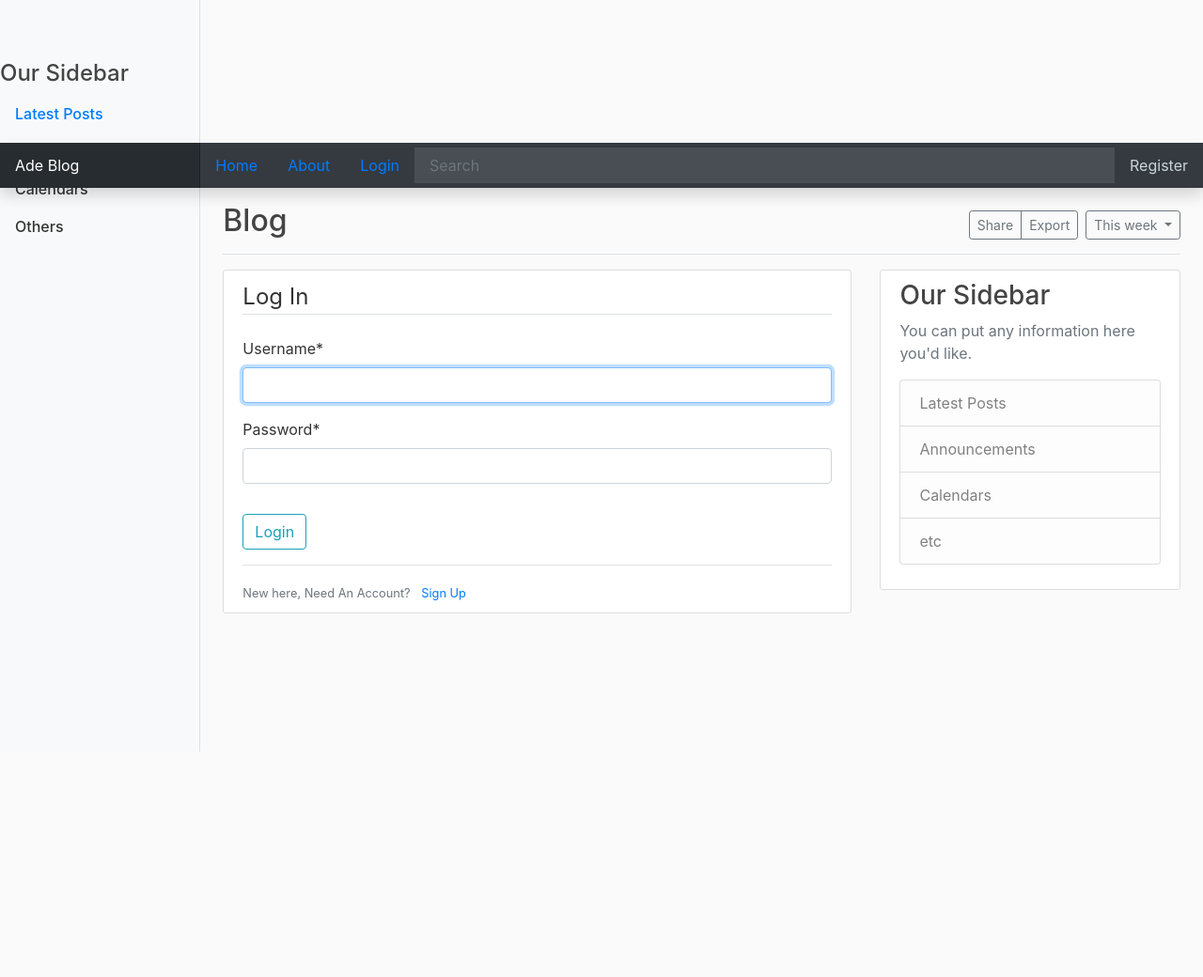
After one commit to damade/blog_site, a Django app: page /login/ in a window 1280 px wide. The commit adds this page. Shown: the top 1040 px of the page at 94% size. Run offline with Django 3.2, Linux system fonts and the light colour scheme; some libraries are stand-ins or nearby versions.

```diff
--- a/blog/templates/blog/base.html
+++ b/blog/templates/blog/base.html
@@ -20,24 +20,49 @@
     {% endif %}
 </head>
 <body>
+{% if user.is_authenticated %}
+<header class="site-header">
     <nav class="navbar navbar-dark sticky-top bg-dark flex-md-nowrap p-0 shadow">
         <a class="navbar-brand col-md-3 col-lg-2 mr-0 px-3" href="{% url 'blog-home' %}">Ade Blog</a>
         <a class=" nav-item nav-link" href="{% url 'blog-home' %}">Home <span class="sr-only">(current)</span></a>
         <a class="nav-item nav-link" href="{% url 'blog-about' %}">About</a>
-    <a class="nav-link nav-item" href="#">Login</a>
+        <a class="nav-link nav-item" href="{% url 'profile' %}">Profile</a>
         <button class="navbar-toggler position-absolute d-md-none collapsed" type="button" data-toggle="collapse"
-            data-target="#sidebarMenu" aria-controls="sidebarMenu" aria-expanded="false" aria-label="Toggle navigation">
+                data-target="#sidebarMenu" aria-controls="sidebarMenu" aria-expanded="false"
+                aria-label="Toggle navigation">
             <span class="navbar-toggler-icon"></span>
         </button>
 
         <input class="form-control form-control-dark w-100" type="text" placeholder="Search" aria-label="Search">
         <ul class="navbar-nav px-3">
             <li class="nav-item text-nowrap">
-            <a class=" nav-item nav-link" href="#">Register</a>
+                <a class=" nav-item nav-link" href="{% url 'logout' %}">Logout</a>
             </li>
         </ul>
     </nav>
+</header>
+{% else %}
+<header class="site-header">
+    <nav class="navbar navbar-dark sticky-top bg-dark flex-md-nowrap p-0 shadow">
+        <a class="navbar-brand col-md-3 col-lg-2 mr-0 px-3" href="{% url 'blog-home' %}">Ade Blog</a>
+        <a class=" nav-item nav-link" href="{% url 'blog-home' %}">Home <span class="sr-only">(current)</span></a>
+        <a class="nav-item nav-link" href="{% url 'blog-about' %}">About</a>
+        <a class="nav-link nav-item" href="{% url 'login' %}">Login</a>
+        <button class="navbar-toggler position-absolute d-md-none collapsed" type="button" data-toggle="collapse"
+                data-target="#sidebarMenu" aria-controls="sidebarMenu" aria-expanded="false"
+                aria-label="Toggle navigation">
+            <span class="navbar-toggler-icon"></span>
+        </button>
 
+        <input class="form-control form-control-dark w-100" type="text" placeholder="Search" aria-label="Search">
+        <ul class="navbar-nav px-3">
+            <li class="nav-item text-nowrap">
+                <a class=" nav-item nav-link" href="{% url 'register' %}">Register</a>
+            </li>
+        </ul>
+    </nav>
+</header>
+{% endif %}
 <div class="container-fluid">
     <div class="row">
         <nav id="sidebarMenu" class="col-md-3 col-lg-2 d-md-block bg-light sidebar collapse">
@@ -81,6 +106,22 @@
             </div>
             {% endfor %}
             {% endif %}
+            {% if user.is_authenticated %}
+            <div class="d-flex justify-content-between flex-wrap flex-md-nowrap align-items-center pt-3 pb-2 mb-3 border-bottom">
+                <h1 class="h2">Blog, Welcome {{ user.username.capitalize }}</h1>
+                <div class="btn-toolbar mb-2 mb-md-0">
+                    <div class="btn-group mr-2">
+                        <button type="button" class="btn btn-sm btn-outline-secondary">Share</button>
+                        <button type="button" class="btn btn-sm btn-outline-secondary">Export</button>
+                    </div>
+                    <button type="button" class="btn btn-sm btn-outline-secondary dropdown-toggle">
+                        <span data-feather="calendar"></span>
+                        This week
+                    </button>
+
+                </div>
+            </div>
+            {% else %}
             <div class="d-flex justify-content-between flex-wrap flex-md-nowrap align-items-center pt-3 pb-2 mb-3 border-bottom">
                 <h1 class="h2">Blog</h1>
                 <div class="btn-toolbar mb-2 mb-md-0">
@@ -94,8 +135,8 @@
                     </button>
 
                 </div>
-
             </div>
+            {% endif %}
             <div class="row">
                 <div class="col-md-8">
                     {% block content %}{% endblock %}
--- a/blog/views.py
+++ b/blog/views.py
@@ -1,5 +1,6 @@
+from django.http import HttpResponse
 from django.shortcuts import render
-from django.http import HttpResponse
+
 from .models import Post
 
 posts = [
--- a/blog_site/urls.py
+++ b/blog_site/urls.py
@@ -13,12 +13,23 @@
     1. Import the include() function: from django.urls import include, path
     2. Add a URL to urlpatterns:  path('blog/', include('blog.urls'))
 """
+from django.conf import settings
+from django.conf.urls.static import static
 from django.contrib import admin
+from django.contrib.auth import views as auth_views
 from django.urls import path, include
 from users import views as user_views
 
 urlpatterns = [
     path('admin/', admin.site.urls),
     path('register/', user_views.register, name='register'),
-    path("blog/",include("blog.urls"))
+    path('profile/', user_views.profile, name='profile'),
+    path('updateprofile/', user_views.updateProfile, name='updateprofile'),
+    path('login/', auth_views.LoginView.as_view(template_name='users/login.html'), name='login'),
+    path('logout/', auth_views.LogoutView.as_view(template_name='users/logout.html'), name='logout'),
+    path('blog/', include("blog.urls")),
+    path('', include("blog.urls"))
 ]
+
+if settings.DEBUG:
+    urlpatterns += static(settings.MEDIA_URL, document_root=settings.MEDIA_ROOT)
--- /dev/null
+++ b/users/templates/users/login.html
@@ -0,0 +1,21 @@
+{% extends "blog/base.html" %}
+{% load crispy_forms_tags %}
+{% block content %}
+<div class="content-section mb-5">
+    <form method="post">
+        {% csrf_token %}
+        <fieldset class="form-group">
+            <legend class="border-bottom mb-4">Log In</legend>
+            {{form|crispy}}
+        </fieldset>
+        <div class="form-group">
+            <button class="btn btn-outline-info" type="submit">Login</button>
+        </div>
+    </form>
+    <div class="border-top pt-3">
+        <small class="text-muted">
+            New here, Need An Account? <a class="ml-2" href="{% url 'register' %}">Sign Up</a>
+        </small>
+    </div>
+</div>
+{% endblock content %}
--- a/users/templates/users/register.html
+++ b/users/templates/users/register.html
@@ -14,7 +14,7 @@
         </form>
         <div class="border-top pt-3">
             <small class="text-muted">
-                Already Have An Account? <a class="ml-2" href="#">Sign In</a>
+                Already Have An Account? <a class="ml-2" href="{% url 'login' %}">Sign In</a>
             </small>
         </div>
     </div>
```
Also changed, not shown: blog/templates/blog/home.html (+4 -8 lines), blog_site/settings.py (+9 -1 lines), users/forms.py (+42 -1 lines), users/signals.py (added, +16 -0 lines), users/templates/users/logout.html (added, +11 -0 lines), users/templates/users/profile.html (added, +17 -0 lines), users/templates/users/updateprofile.html (added, +26 -0 lines), db.sqlite3, media/default.jpg (added). Lines whose indentation alone changed are shown as unchanged.
